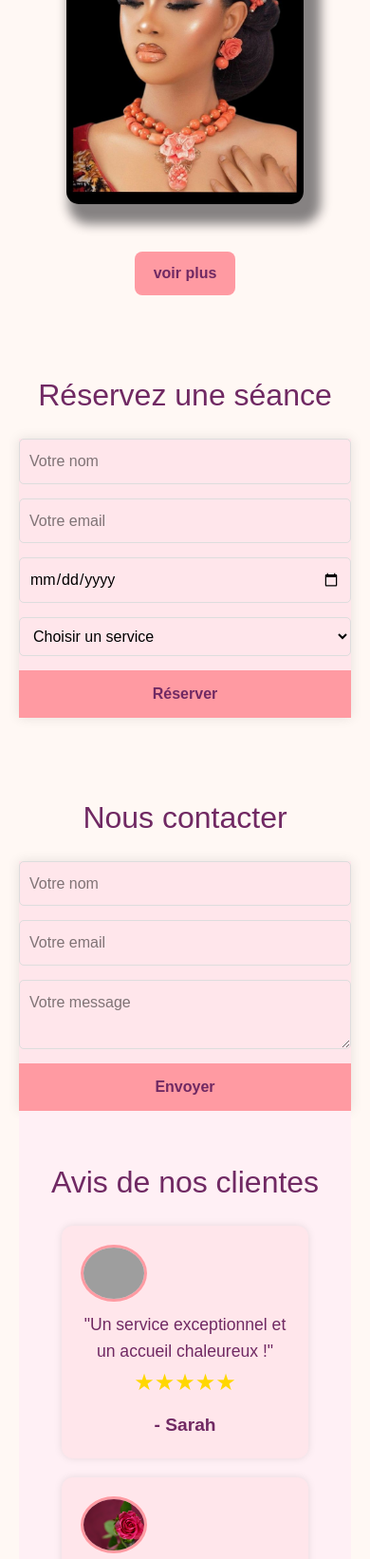
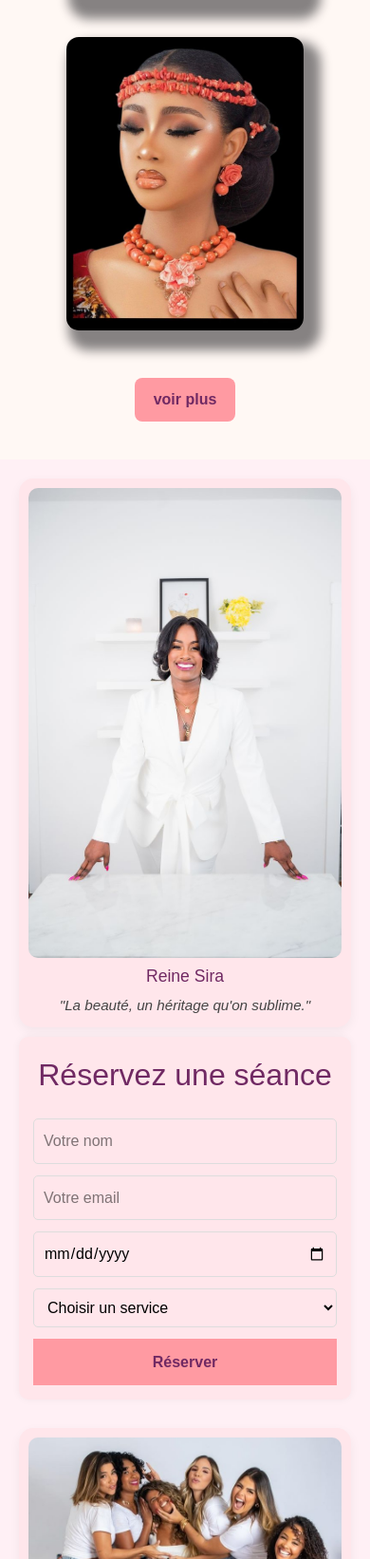
Before and after one commit to charnelledev/Glowissime, a PHP site: page / in a window 390 px wide. Shown: the part 4858-6500 px from the top of the page at 95% size. Run offline with PHP 8.4, Linux system fonts and the light colour scheme; grey boxes are pictures that could not be loaded.

```diff
--- a/index.html
+++ b/index.html
@@ -43,14 +43,22 @@
     <p>Soins du visage, maquillage, manucure et bien plus encore...</p>
   </section>
 
-  <section id="services">
-    <h2>Nos Services</h2>
+  <section id="services" class="nos-services">
+
+    <video autoplay muted loop playsinline class="bg-video">
+      <source src="video/b2cba8dc967f960561759efeeff6d11b.mp4" type="video/mp4">
+      Votre navigateur ne supporte pas les vidéos HTML5.
+    </video>
+
+    <div class="content">
+    <h2 style="--i: 1">Nos Services</h2>
     <ul>
-      <li>💆 Soins du visage</li>
-      <li>💅 Manucure & Pédicure</li>
-      <li>💄 Maquillage professionnel</li>
-      <li>💇 Coiffure (Rasta Américaine, Passe mèche, Chignon, Laine)</li>
+      <li style="--i: 2">💆 Soins du visage</li>
+      <li style="--i: 3">💅 Manucure & Pédicure</li>
+      <li style="--i: 4">💄 Maquillage professionnel</li>
+      <li style="--i: 4">💇 Coiffure (Rasta Américaine, Passe mèche, Chignon, Laine)</li>
     </ul>
+  </div>
   </section>
 </div>
   <section id="galerie">
@@ -58,29 +66,29 @@
     <div class="gallery">
 
 
-              <img src="images/téléchargement (9).jpg" alt="Soins visage"   class="image-hover-zoom" />
-              <img src="images/image/Masque de boue purifiante.jpg" alt="Soins visage"   class="image-hover-zoom" />
+              <img src="images/téléchargement (9).jpg" alt="Soins visage"   class="image-hover-zoom image-hover-blur" />
+              <img src="images/image/Masque de boue purifiante.jpg" alt="Soins visage"   class="image-hover-zoom image-hover-blur" />
 
-              <img src="images/coiffure/téléchargement (46).jpg" class="image-hover-zoom" />
-              <img src="images/coiffure/téléchargement (32).jpg" class="image-hover-zoom">
+              <img src="images/coiffure/téléchargement (46).jpg" class="image-hover-zoom image-hover-blur" />
+              <img src="images/coiffure/téléchargement (32).jpg" class="image-hover-zoom image-hover-blur">
 
-              <img src="images/téléchargement (5).jpg" alt="Maquillage" class="image-hover-zoom" />
+              <img src="images/téléchargement (5).jpg" alt="Maquillage" class="image-hover-zoom image-hover-blur" />
 
-              <img src="images/téléchargement (11).jpg" alt="Maquillage" class="image-hover-zoom" />
+              <img src="images/téléchargement (11).jpg" alt="Maquillage" class="image-hover-zoom image-hover-rotate" />
 
-              <img src="images/coiffure/𝐏𝐫𝐞𝐭𝐭𝐲𝐋𝐢𝐭𝐭𝐥𝐞𝐁𝐱𝐫𝐛𝐢𝐞.jpg"class="image-hover-zoom">
+              <img src="images/coiffure/𝐏𝐫𝐞𝐭𝐭𝐲𝐋𝐢𝐭𝐭𝐥𝐞𝐁𝐱𝐫𝐛𝐢𝐞.jpg"class="image-hover-zoom image-hover-rotate">
 
               <img src="images/téléchargement (6).jpg" alt="Manucure"
-              class="image-hover-zoom "/>
+              class="image-hover-zoom image-hover-rotate "/>
 
               <img src="images/image/téléchargement (30).jpg" alt="Manucure"
-              class="image-hover-zoom"/>
+              class="image-hover-zoom image-hover-rotate "/>
 
-              <img src="images/coiffurel/téléchargement (53).jpg" class="image-hover-zoom"/>
+              <img src="images/coiffurel/téléchargement (53).jpg" class="image-hover-zoom image-hover-rotate"/>
 
 
-              <img src="images/téléchargement (41).jpg" class="image-hover-zoom"/>
-              <img src="images/téléchargement (42).jpg" class="image-hover-zoom"/>
+              <img src="images/téléchargement (41).jpg" class="image-hover-zoom image-hover-shadow "/>
+              <img src="images/téléchargement (42).jpg" class="image-hover-zoom image-hover-blur"/>
 
 
       </div>
@@ -88,7 +96,7 @@
     <button class="btn"><a href="galerie.html">voir plus</a></button>
   </section>
 
-  <section id="reservation">
+  <!-- <section id="reservation">
     <h2>Réservez une séance</h2>
     <form id="booking-form">
       <input type="text" placeholder="Votre nom" required />
@@ -112,7 +120,100 @@
       <input type="email" placeholder="Votre email" required />
       <textarea placeholder="Votre message" required></textarea>
       <button type="submit">Envoyer</button>
-    </form>
+    </form> -->
+
+    <section class="reservation-contact">
+      <!-- Patronne -->
+      <div class="info-form-block">
+        <div class="info-box">
+          <img src="profil/Girl Squad Media & Photo is ready to help take your brand to the next level_.jpg" alt="Reine Sira">
+          <div class="info-text">
+            <h3>Reine Sira</h3>
+            <p>"La beauté, un héritage qu'on sublime." </p>
+          </div>
+        </div>
+        <div class="form-box">
+          <h2>Réservez une séance</h2>
+          <form id="booking-form">
+            <input type="text" placeholder="Votre nom" required />
+            <input type="email" placeholder="Votre email" required />
+            <input type="date" required />
+            <select required>
+              <option value="">Choisir un service</option>
+              <option>Soins du visage</option>
+              <option>Manucure</option>
+              <option>Maquillage</option>
+            </select>
+            <button type="submit">Réserver</button>
+          </form>
+        </div>
+      </div>
+
+      <!-- Équipe -->
+      <div class="info-form-block">
+        <div class="info-box">
+          <img src="profil/téléchargement (58).jpg" alt="Équipe beauté">
+          <div class="info-text">
+            <h3>Les Mains Magiques</h3>
+            <p>"Des mains expertes pour sublimer votre beauté."</p>
+          </div>
+        </div>
+        <div class="form-box">
+          <h2>Nous contacter</h2>
+          <form>
+            <input type="text" placeholder="Votre nom" required />
+            <input type="email" placeholder="Votre email" required />
+            <textarea placeholder="Votre message" required></textarea>
+            <button type="submit">Envoyer</button>
+          </form>
+        </div>
+      </div>
+    </section>
+
+
+    <!-- <section id="reservation">
+      <div class="reservation-container"> -->
+        <!-- Section Patronne -->
+        <!-- <div class="patronne">
+          <img src="profil/Girl Squad Media & Photo is ready to help take your brand to the next level_.jpg" alt="Photo de la patronne" class="image-patronne" />
+          <h3>Reine Sira</h3>
+          <p>"La beauté, un héritage qu'on sublime."</p>
+        </div> -->
+
+        <!-- Formulaire de réservation -->
+        <!-- <form id="booking-form">
+          <input type="text" placeholder="Votre nom" required />
+          <input type="email" placeholder="Votre email" required />
+          <input type="date" required />
+          <select required>
+            <option value="">Choisir un service</option>
+            <option>Soins du visage</option>
+            <option>Manucure</option>
+            <option>Maquillage</option>
+          </select>
+          <button type="submit">Réserver</button>
+        </form>
+      </div>
+    </section>
+
+    <section id="contact">
+      <div class="contact-container"> -->
+        <!-- Section Équipe -->
+        <!-- <div class="equipe">
+          <img src="profil/téléchargement (58).jpg" alt="Photo de l'équipe" class="image-equipe" />
+          <h3>Les Mains Magiques</h3>
+          <p>"Des mains expertes pour sublimer votre beauté."</p>
+        </div> -->
+
+        <!-- Formulaire de contact -->
+        <!-- <form>
+          <input type="text" placeholder="Votre nom" required />
+          <input type="email" placeholder="Votre email" required />
+          <textarea placeholder="Votre message" required></textarea>
+          <button type="submit">Envoyer</button>
+        </form>
+      </div>
+    </section> -->
 
    <!-- Témoignages -->
 <section id="temoignages" class="section">
--- a/style.css
+++ b/style.css
@@ -325,19 +366,188 @@ ul {
 } */
 /* 6. Flou (ajout d'un flou) */
 
-/* .image-hover-blur {
+ .image-hover-blur {
   transition: filter 0.3s ease;
 }
 .image-hover-blur:hover {
   filter: blur(2px);
 }
-.image-hover-show {
-  transition: transform 0.3s ease;
+
+
+
+
+/* Conteneur principal pour la disposition des sections */
+.reservation-container, .contact-container {
+  display: flex;
+  justify-content: space-between;
+  gap: 20px;
+  margin-top: 30px;
 }
-.image-hover-show:hover {
-  transform: rotate(10deg);
 
+/* Style de la section Patronne et Équipe */
+.patronne, .equipe {
+  flex: 1;
+  text-align: center;
+}
+
+/* Image de la patronne et de l'équipe */
+.image-patronne, .image-equipe {
+  width: 100%;
+  max-width: 250px;
+  border-radius: 50%;
+  margin-bottom: 15px;
+  object-fit: cover; /* S'assure que l'image couvre l'espace sans déformation */
+}
+
+/* Style pour le texte sous les images */
+.patronne h3, .equipe h3 {
+  font-size: 1.5rem;
+  color: #702963; /* Violet pour le nom */
+  margin-top: 10px;
+}
+
+.patronne p, .equipe p {
+  font-style: italic;
+  color: #333;
+}
+
+/* Formulaires */
+/* form {
+  max-width: 400px;
+  margin: auto;
+  display: flex;
+  flex-direction: column;
+  gap: 15px;
+  background-color: #ffe6eb;
+  box-shadow: 0 0 12px rgba(0, 0, 0, 0.1);
 } */
+
+/* Champs de formulaire */
+/* input, textarea, select {
+  padding: 10px;
+  border: 1px solid #ddd;
+  border-radius: 5px;
+} */
+
+/* Style du bouton */
+/* button {
+  background: #ff9aa2;
+  color: #702963;
+  border: none;
+  padding: 12px;
+  cursor: pointer;
+  font-weight: bold;
+  transition: background 0.3s ease;
+}
+
+button:hover {
+  transform: scale(1.03);
+  background: #f78ca0;
+} */
+
+.reservation-contact {
+  display: flex;
+  flex-wrap: wrap;
+  justify-content: space-between;
+  gap: 20px;
+  padding: 20px;
+  background-color: #fff0f5;
+}
+
+/* Bloc contenant image + formulaire */
+.info-form-block {
+  display: flex;
+  flex-direction: column;
+  align-items: center;
+  flex: 1 1 48%;
+  gap: 10px;
+}
+
+/* Encadré image + nom + slogan */
+.info-box {
+  text-align: center;
+  background-color: #ffe6eb;
+  padding: 10px;
+  border-radius: 15px;
+  box-shadow: 0 4px 12px rgba(0, 0, 0, 0.05);
+  max-width: 260px;
+  width: 100%;
+}
+
+.info-box img {
+  width: 100%;
+  border-radius: 10px;
+}
+
+.info-text h3 {
+  margin: 5px 0 0;
+  color: #702963;
+  font-size: 1.1em;
+}
+
+.info-text p {
+  font-style: italic;
+  color: #444;
+  margin-top: 5px;
+  font-size: 0.95em;
+}
+
+/* Formulaire */
+.form-box {
+  background-color: #ffe6eb;
+  padding: 15px;
+  border-radius: 10px;
+  width: 100%;
+  box-shadow: 0 0 8px rgba(0, 0, 0, 0.05);
+}
+
+form {
+  display: flex;
+  flex-direction: column;
+  gap: 12px;
+}
+
+input, textarea, select {
+  padding: 10px;
+  border: 1px solid #ddd;
+  border-radius: 5px;
+}
+
+button {
+  background: #ff9aa2;
+  color: #702963;
+  border: none;
+  padding: 12px;
+  cursor: pointer;
+  font-weight: bold;
+  transition: background 0.3s ease;
+}
+
+button:hover {
+  transform: scale(1.03);
+  background: #f78ca0;
+}
+
+/* Responsive : pile sur mobile */
+@media (max-width: 768px) {
+  .reservation-contact {
+    flex-direction: column;
+    gap: 30px;
+  }
+
+  .info-form-block {
+    flex: 1 1 100%;
+    max-width: 100%;
+  }
+
+  .info-box, .form-box {
+    max-width: 100%;
+  }
+}
+
+
+/*
+
  form{
   max-width: 400px;
   margin: auto;
```
Also changed, not shown: other parts of style.css (+69 -26 lines), galerie.html (+57 -52 lines), profil/Girl Squad Media & Photo is ready to help take your brand to the next level_.jpg (added), profil/téléchargement (58).jpg (added), 1 other file.
